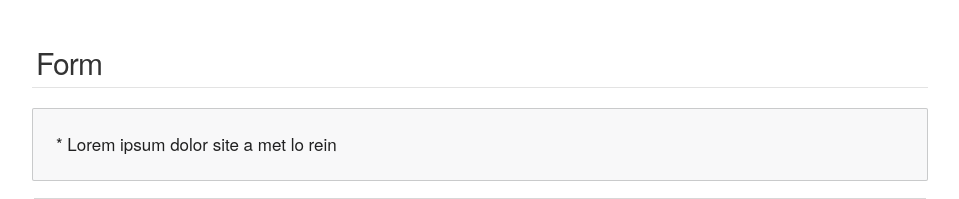
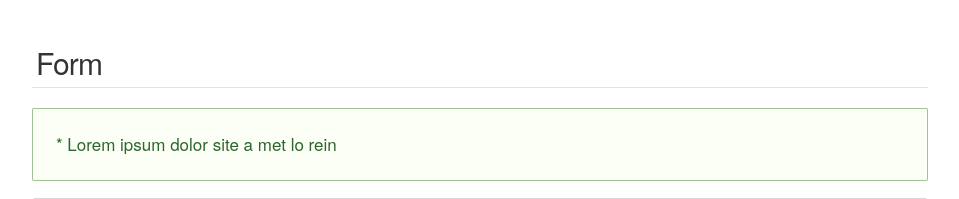
Before and after one commit to henrique-ft/front_end, a PHP site: page / in a window 1280 px wide. Shown: the part 1901-2100 px from the top of the page, without its empty margins (160-1119 px from the left). Run offline with PHP 8.4, Linux system fonts and the light colour scheme; some web fonts are replaced.

Commit message:
bugs fixed

```diff
--- a/index.php
+++ b/index.php
@@ -149,7 +149,7 @@
             <div class="twelve col">
 
                 <h4 class="u-s-margin-top title-divider">Form</h4>
-                <div class="callout sucess">* Lorem ipsum dolor site a met lo rein</div>
+                <div class="callout success">* Lorem ipsum dolor site a met lo rein</div>
                 <form>
                     <fieldset>
                         <div class="row">
```
